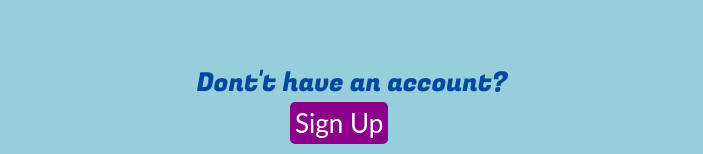
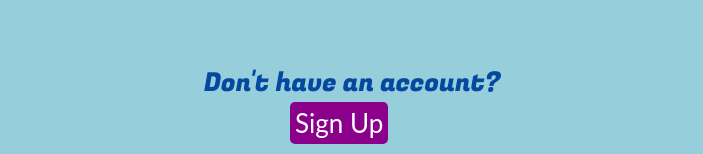
Before and after one commit to software-assignments-spring2021/spring-2020-crazy-phoenix, a React (Create React App) app in the folder app/front-end/: page /Login in a window 1280 px wide. Shown: the part 908-1062 px from the top of the page, without its empty margins (288-991 px from the left). Built offline with nearby package versions, Linux system fonts and the light colour scheme.

Commit message:
fix typo

```diff
--- a/app/front-end/src/Login.js
+++ b/app/front-end/src/Login.js
@@ -66,7 +66,7 @@ function LoginForm(props){
           </div>
 
         </div>
-        <div id='signupOpt'>Dont't have an account?</div>
+        <div id='signupOpt'>Don't have an account?</div>
         <a id="signup-opt" href="/SignUp"> Sign Up </a>
         </header>
 
```
